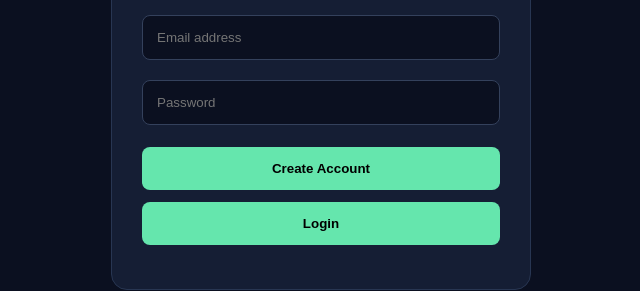
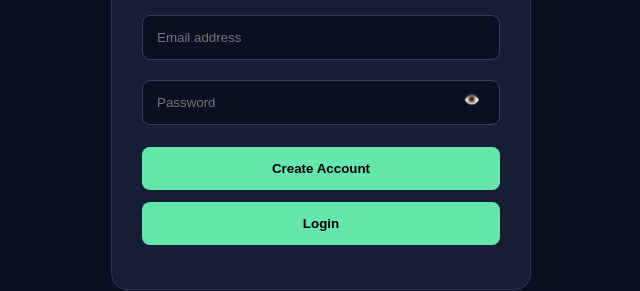
Before and after one commit to jeremiahabiola792-source/keyforge-api, a plain HTML site: page auth.html in a window 1280 px wide. Shown: the part 325-616 px from the top of the page, 319-959 px from the left. Drawn offline with nearby package versions, Linux system fonts and the light colour scheme.

Commit message:
Implement password visibility toggle in auth form
Added a password visibility toggle button to the input field.

```diff
--- a/auth.html
+++ b/auth.html
@@ -40,8 +40,22 @@ button{
 <p>Create your account or sign in</p>
 
 <input id="email" type="email" placeholder="Email address">
-<input id="password" type="password" placeholder="Password">
+<div style="position:relative">
+  <input
+    id="password"
+    type="password"
+    placeholder="Password"
+    style="padding-right:65px"
+  >
 
+  <button
+    type="button"
+    id="togglePassword"
+    style="position:absolute;right:8px;top:10px;width:auto;
+    margin:0;padding:12px;background:transparent;
+    color:#65e6ad;border:0"
+  >👁️</button>
+</div>
 <button id="signup">Create Account</button>
 <button id="login">Login</button>
 
```
